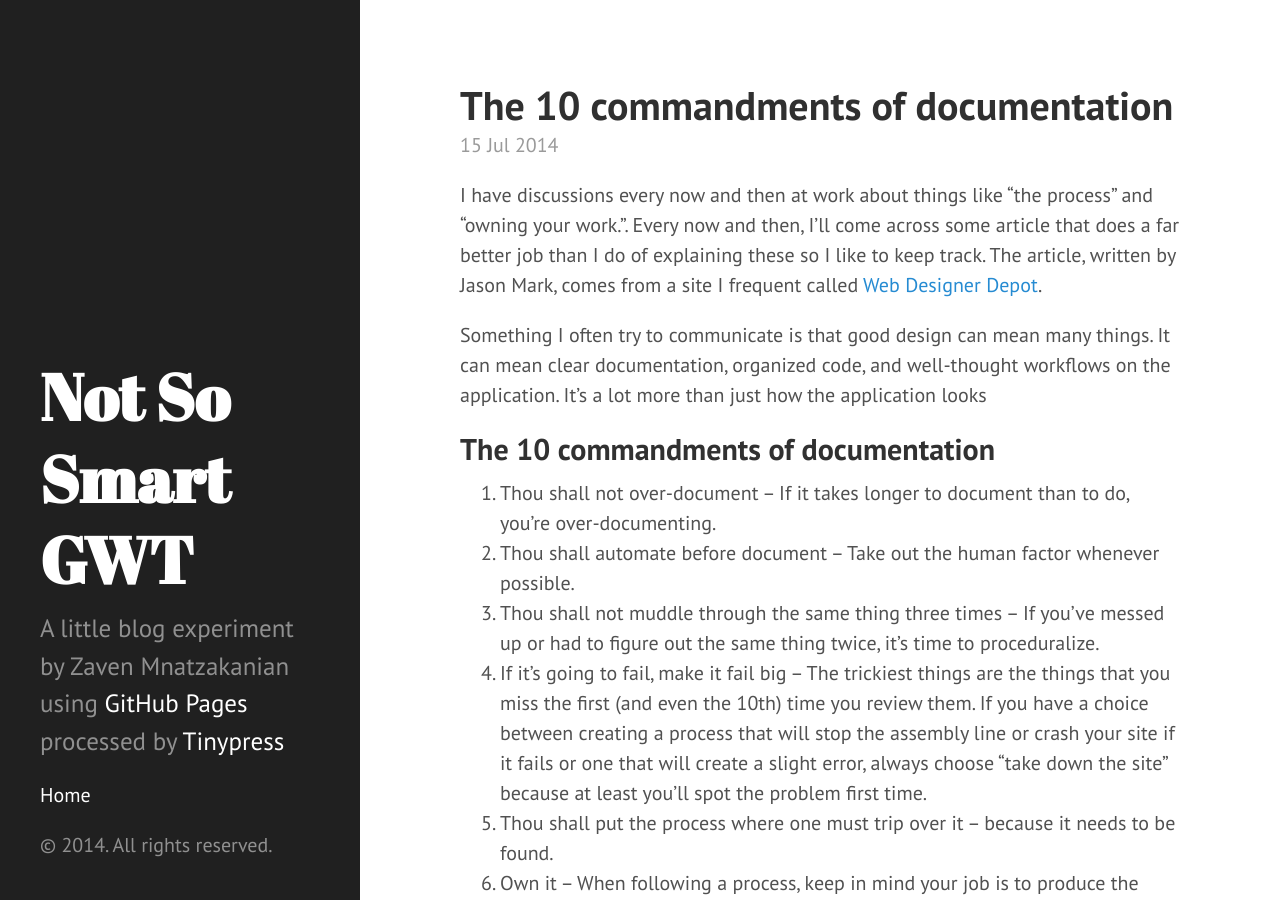
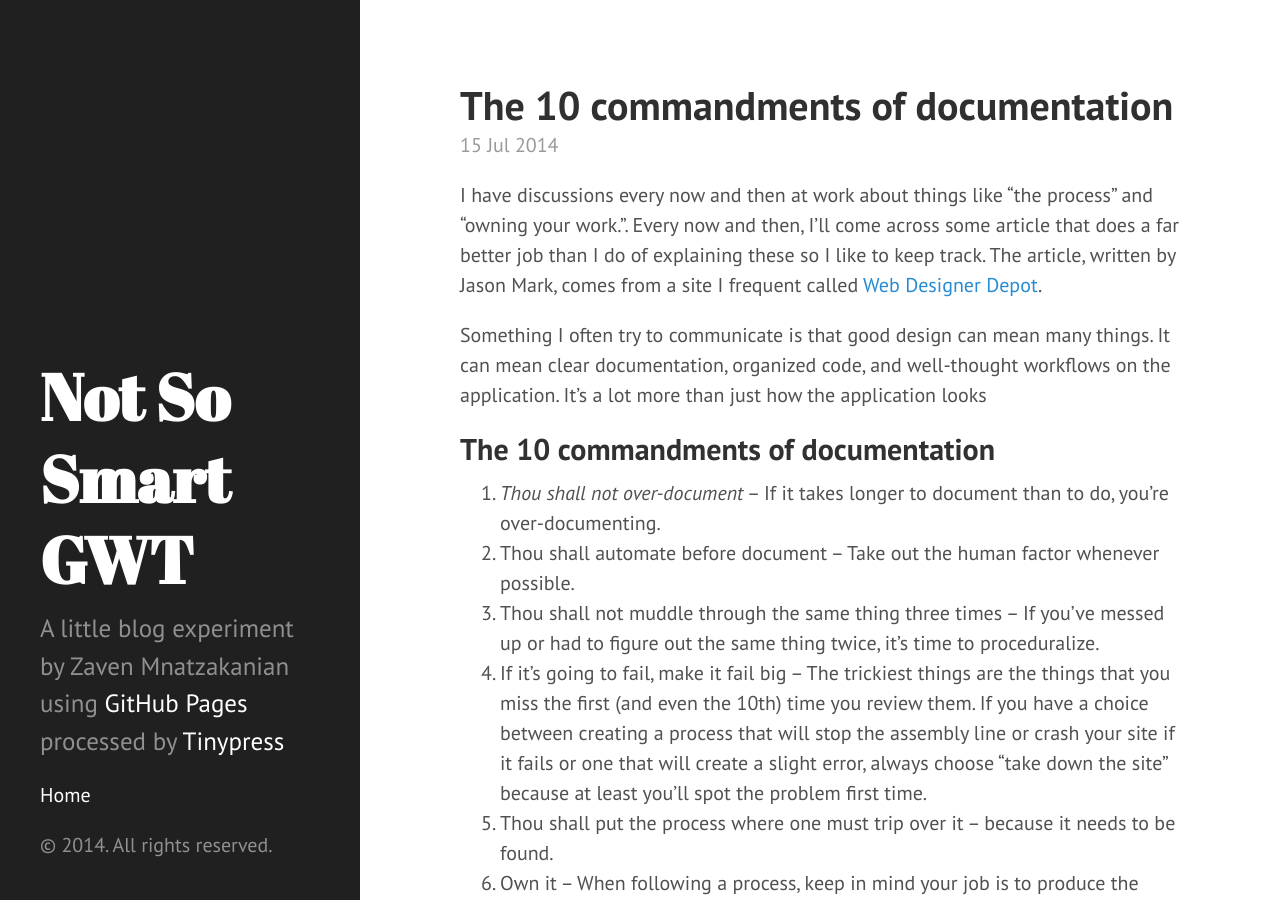
Before and after one commit to zmnatz/zmnatz.github.io, a Jekyll site: the page built from _posts/2014-07-15-the-10-commandments-of-documentation.markdown, in a window 1280 px wide and 900 px high. Built offline with Jekyll 4.4.1, drawn with Linux system fonts in a browser that asks for light colours.

```diff
--- a/_posts/2014-07-15-the-10-commandments-of-documentation.markdown
+++ b/_posts/2014-07-15-the-10-commandments-of-documentation.markdown
@@ -9,7 +9,7 @@ Something I often try to communicate is that good design can mean many things. I
 
 ## The 10 commandments of documentation
 
-1. Thou shall not over-document -- If it takes longer to document than to do, you’re over-documenting.
+1. *Thou shall not over-document* -- If it takes longer to document than to do, you’re over-documenting.
 2. Thou shall automate before document -- Take out the human factor whenever possible.
 3. Thou shall not muddle through the same thing three times -- If you’ve messed up or had to figure out the same thing twice, it’s time to proceduralize.
 4. If it’s going to fail, make it fail big -- The trickiest things are the things that you miss the first (and even the 10th) time you review them. If you have a choice between creating a process that will stop the assembly line or crash your site if it fails or one that will create a slight error, always choose “take down the site” because at least you’ll spot the problem first time.
```
